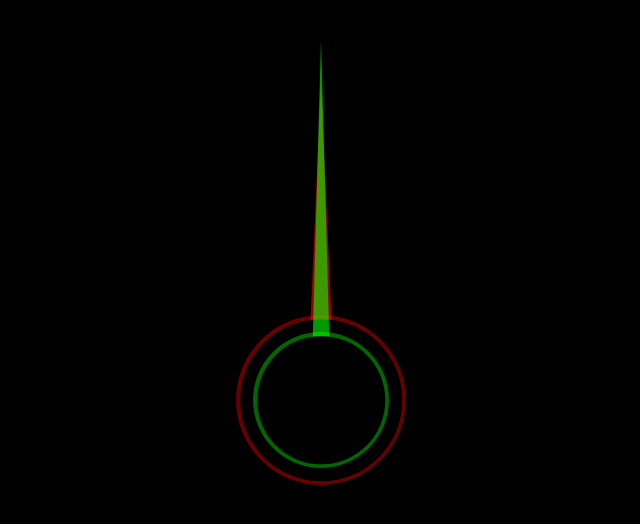
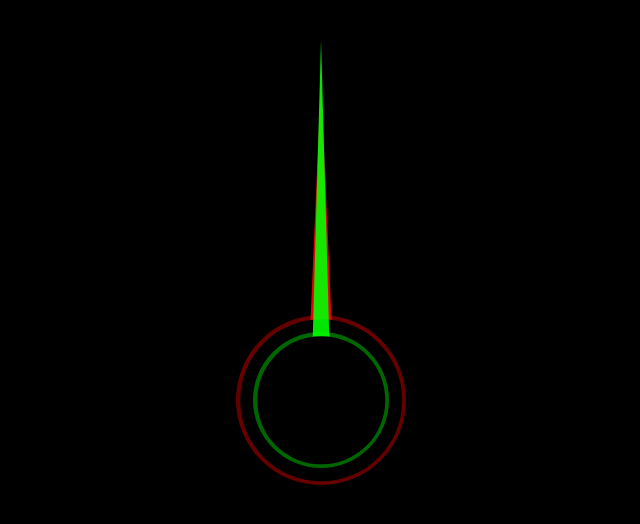
Before and after one commit to EmilSukiennik/the_orb, a plain HTML site: page index.html in a window 1280 px wide. Shown: the whole page, without its empty margins (319-959 px from the left). Drawn offline with Linux system fonts and the light colour scheme.

Commit message:
increased hands opacity

```diff
--- a/styles/blocks/clock.scss
+++ b/styles/blocks/clock.scss
@@ -16,10 +16,10 @@
     transform-origin: bottom center;
     border-color: transparent;
     animation: clockwise linear 3600s infinite;
-    @include hand(28px, var(--smallhand), red, 0.6, .0001s);
+    @include hand(28px, var(--smallhand), red, 0.9, .0001s);
 
     &--second {
-      @include hand(20px, var(--bighand), #0f0, 0.6, .0002s)
+      @include hand(20px, var(--bighand), #0f0, 0.9, .0002s)
     }
 
     @keyframes clockwise {
```
Also changed, not shown: styles/main.css.
